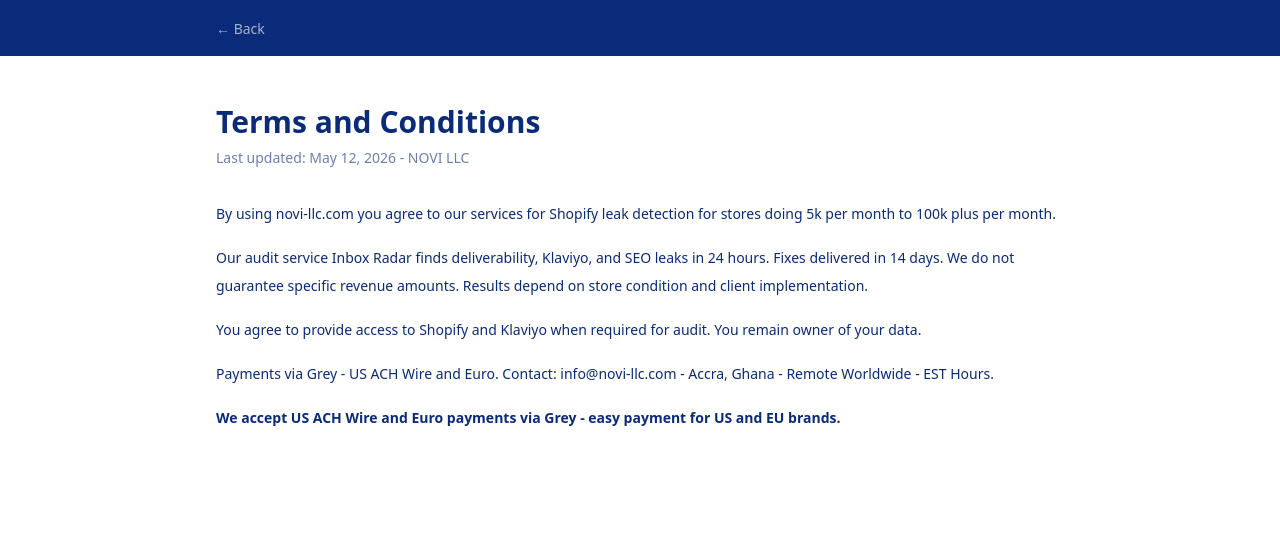
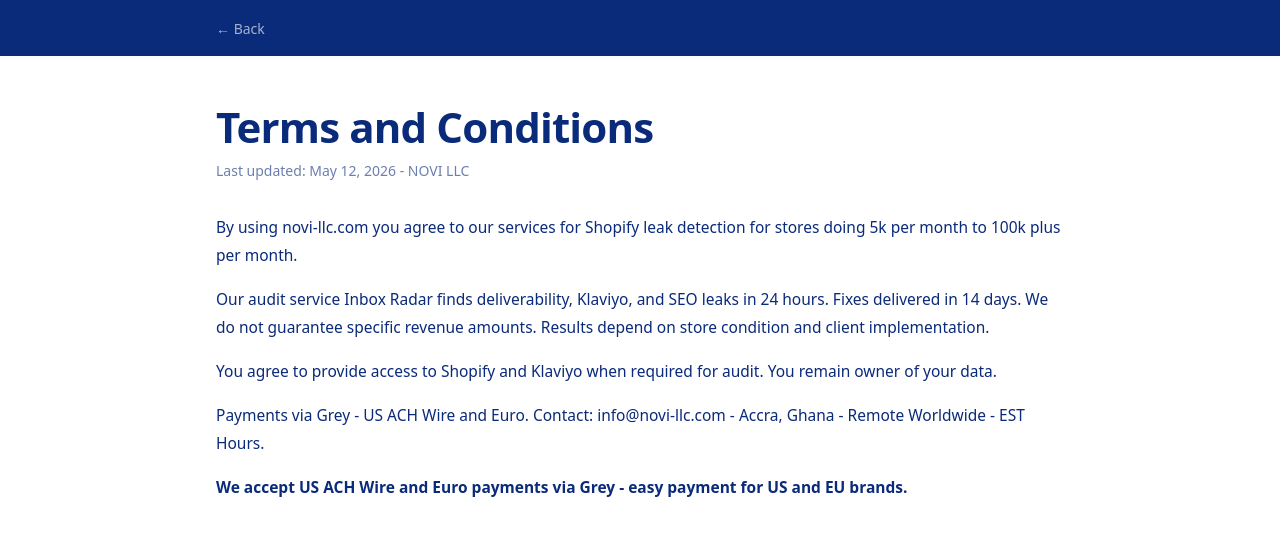
Before and after one commit to NOVI-I6699-cmd/portfolio-starter-kit, a Next.js app: page /terms in a window 1280 px wide. Shown: the top 536 px of the page. Built offline with nearby package versions, Linux system fonts and the light colour scheme.

Commit message:
Update page.tsx

```diff
--- a/app/terms/page.tsx
+++ b/app/terms/page.tsx
@@ -16,7 +16,7 @@ export default function Terms() {
                 router.push('/')
               }
             }}
-            className="text-sm hover:opacity-100 opacity-80"
+            className="text-sm hover:opacity-100 opacity-80 transition-opacity"
             style={{color: 'rgba(255,255,255,0.8)'}}
           >
             ← Back
@@ -24,9 +24,9 @@ export default function Terms() {
         </div>
       </header>
       <main className="max-w-4xl mx-auto px-6 py-12">
-        <h1 className="text-3xl font-bold" style={{color: '#0A2A7A'}}>Terms and Conditions</h1>
-        <p className="mt-2 text-sm opacity-60">Last updated: May 12, 2026 - NOVI LLC</p>
-        <div className="mt-8 space-y-4 text-sm leading-7 break-words" style={{color: '#0A2A7A'}}>
+        <h1 className="text-[30px] leading-[1.08] tracking-[-0.02em] md:text-[42px] font-bold [text-wrap:balance]" style={{color: '#0A2A7A'}}>Terms and Conditions</h1>
+        <p className="mt-3 text-sm opacity-60">Last updated: May 12, 2026 - NOVI LLC</p>
+        <div className="mt-8 space-y-4 text-[15.5px] leading-7 break-words" style={{color: '#0A2A7A'}}>
           <p>By using novi-llc.com you agree to our services for Shopify leak detection for stores doing 5k per month to 100k plus per month.</p>
           <p>Our audit service Inbox Radar finds deliverability, Klaviyo, and SEO leaks in 24 hours. Fixes delivered in 14 days. We do not guarantee specific revenue amounts. Results depend on store condition and client implementation.</p>
           <p>You agree to provide access to Shopify and Klaviyo when required for audit. You remain owner of your data.</p>
```
